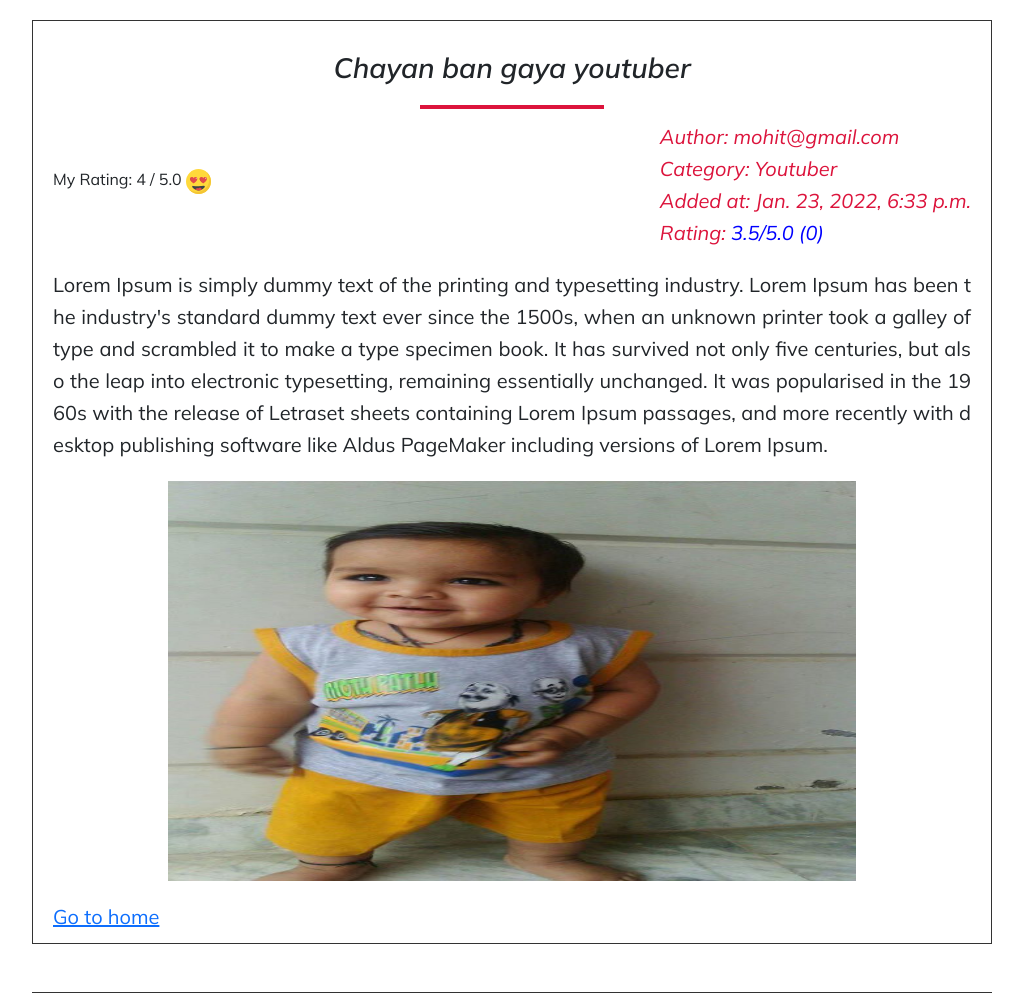
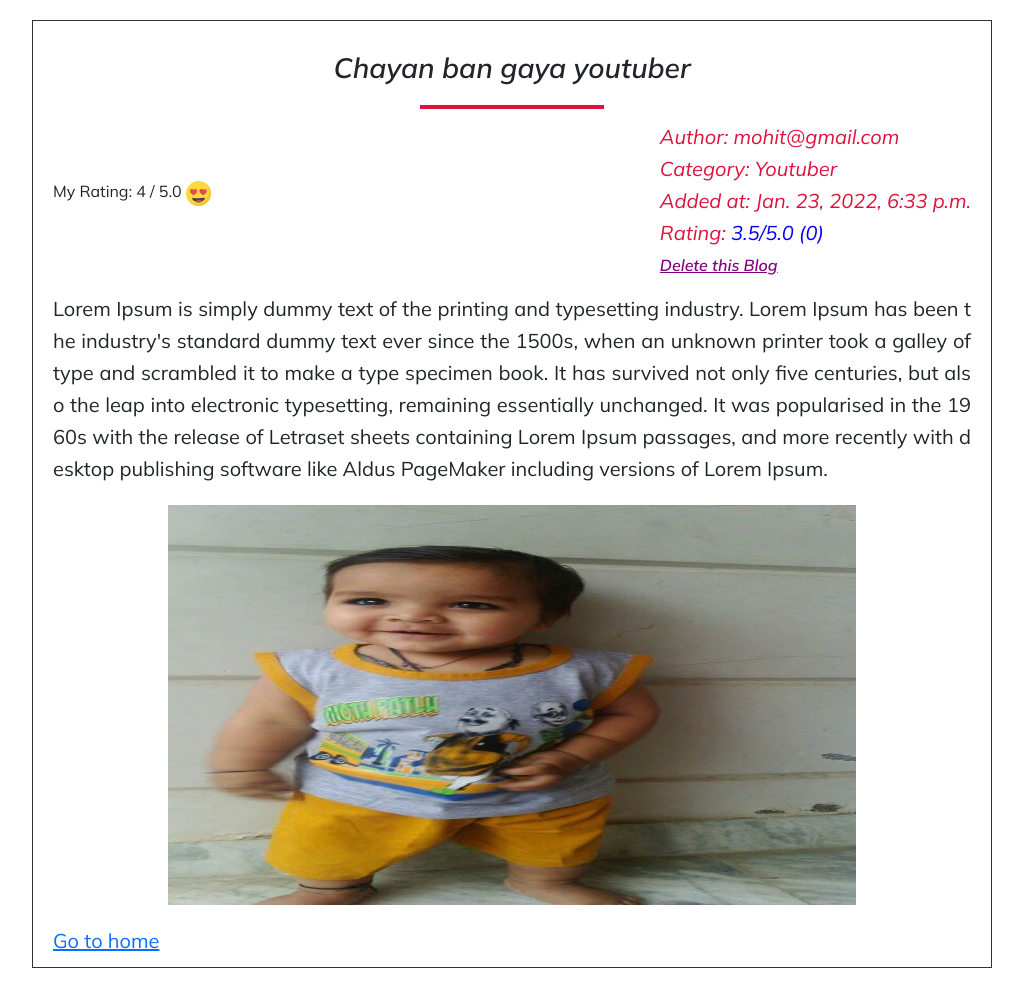
Before and after one commit to EH-GD-MOHIT21/chimkandi-blog, a Django app: page /blogs/Chayan-ban-gaya-youtuber in a window 1280 px wide. Shown: the part 56-1049 px from the top of the page, without its empty margins (128-1151 px from the left). Run offline with Django 3.2, Linux system fonts and the light colour scheme; a user stored in the database is signed in; data comes from the database, SQL or seed files in the repository; some libraries are stand-ins or nearby versions.

Commit message:
remove a blog feature

```diff
--- a/blogAPP/urls.py
+++ b/blogAPP/urls.py
@@ -13,4 +13,5 @@ urlpatterns = [
     path('makerate',views.make_rating),
     path('postcomment',views.post_comment),
     path('removecomment',views.removecomment),
+    path('delblog',views.delete_blog),
 ]
--- a/blogAPP/views.py
+++ b/blogAPP/views.py
@@ -431,3 +431,18 @@ def removecomment(request):
         return redirect('/blogs/'+current_user_path)
     except:
         return redirect('/')
+
+
+@csrf_exempt
+def delete_blog(request):
+    if not request.user.is_authenticated or request.method != "POST":
+        return Response({'status':400,'message':'Looks like you are not authorised.'})
+    try:
+        body = json.loads(request.body)
+        blog = Blogs.objects.get(blog_url=body.get('blog_url'))
+        if blog.author.email != request.user.email:
+            return Response({'status':403,'message':'You don\'t have permission to delete this Blog.'})
+        blog.delete()
+        return Response({'status':200,'message':'success'})
+    except:
+        return Response({'status':404,'message':'Blog Not Found.'})
--- a/templates/blog.html
+++ b/templates/blog.html
@@ -172,7 +172,7 @@
             {% include 'ratingstar.html' %}
 
             <div class="credits">
-                <h5>Author: {{author}}</h5>
+                <h5>Author: {{author.email}}</h5>
                 <h5>Category: {{category}}</h5>
                 <h5>Added at: {{timestamp}}</h5>
                 {% if blog_rating >= 4 %}
@@ -181,6 +181,10 @@
                 <h5>Rating: <span style="color:blue;">{{blog_rating}}/5.0 ({{total_rating}})</span></h5>
                 {% else %}
                 <h5>Rating: <span style="color:crimson;">{{blog_rating}}/5.0 ({{total_rating}})</span></h5>
+                {% endif %}
+
+                {% if author.email == user.email %}
+                <a href="#" style="color:purple;" onclick="handledelete('{{blog_url}}',this)">Delete this Blog</a>
                 {% endif %}
             </div>
 
@@ -289,6 +293,20 @@
                     alert(res['data']['message']);
             });
     })
+
+    async function handledelete(path,elm){
+        elm.style.display = 'none';
+        alert('processing your request...')
+        axios.post('/delblog', {
+            "blog_url": path
+        })
+        .then(res => {
+            if (res['data']['message'] == 'success') {
+                window.location.href = "/";
+            } else
+                alert(res['data']['message']);
+        });
+    }
 </script>
 
 </html>
```
Also changed, not shown: media/imgs/chayan1_hk9OuiC.jpg (added), media/imgs/chayan_g5jTdfv.jpg (added), media/imgs/heart_z0NZfrk.png (added).
